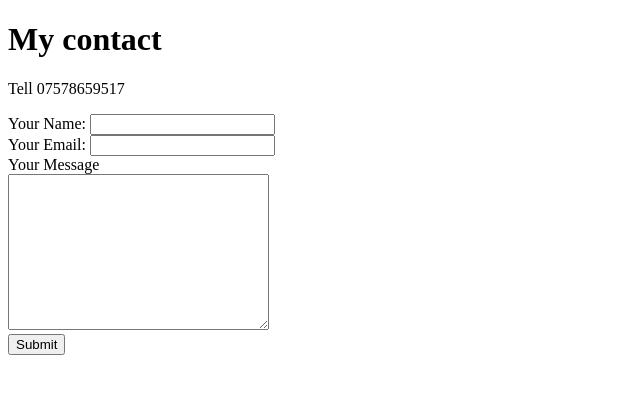
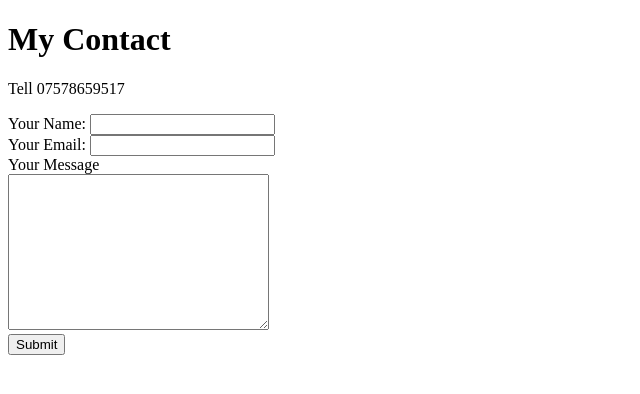
Before and after one commit to Ouzz11/CV, a plain HTML site: page contact.html in a window 1280 px wide. Shown: the full height of the page, 0-640 px from the left. Drawn offline with Linux system fonts and the light colour scheme.

Commit message:
Update and rename Contact.html to contact.html

```diff
--- a/Contact.html
+++ b/contact.html
@@ -2,10 +2,10 @@
 <html>
   <head>
     <meta charset="utf-8">
-    <title>contact Me</title>
+    <title>Contact Me</title>
   </head>
   <body>
-  <h1>My contact</h1>
+  <h1>My Contact</h1>
   <p>Tell 07578659517</p>
 
   <form action="mailto:o.touray43@outlook" method="post" enctype="text/plain">
```
